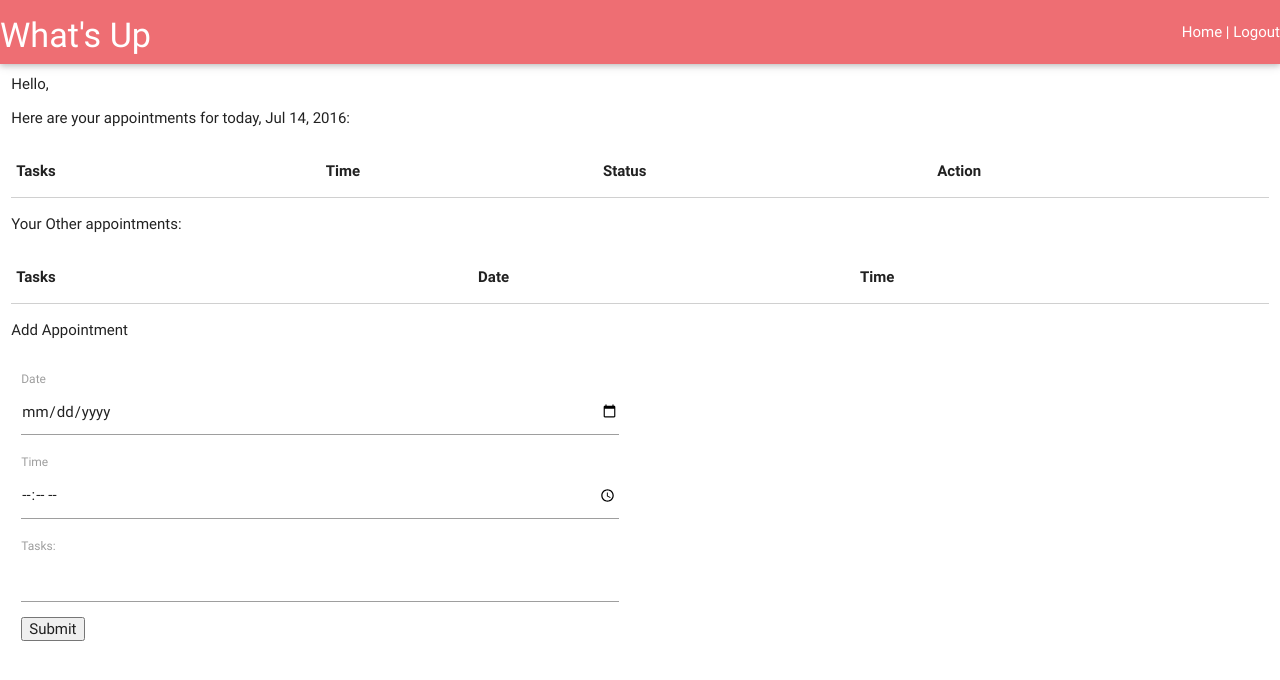
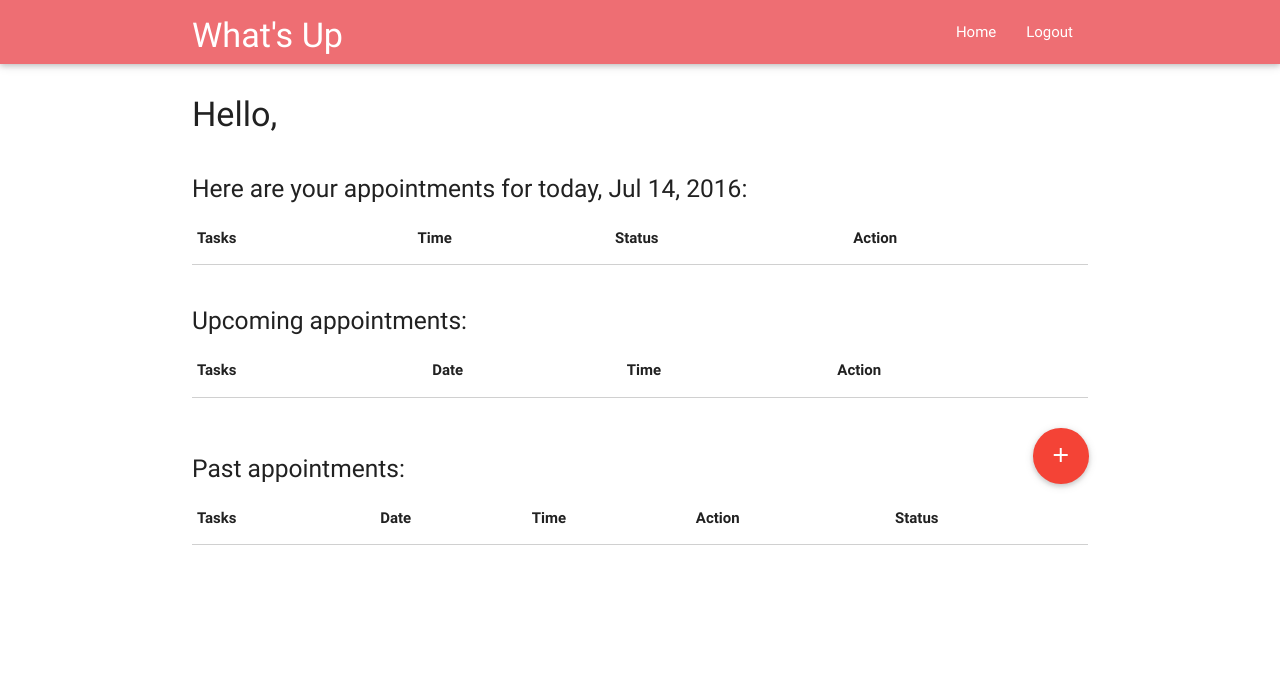
Before and after one commit to jhedfors/Project1_F, a CodeIgniter app: page /appointments in a window 1280 px wide. Shown: the top 680 px of the page. Run offline with CodeIgniter, Linux system fonts and the light colour scheme; data comes from the database, SQL or seed files in the repository; lists and menus that the app fills with data are empty; some libraries are stand-ins or nearby versions.

Commit message:
modularized and added modal to add appt

```diff
--- a/application/config/routes.php
+++ b/application/config/routes.php
@@ -1,53 +1,11 @@
 <?php  if ( ! defined('BASEPATH')) exit('No direct script access allowed');
 
-$route['default_controller'] = "/main";
-$route['main'] = "/main/login_reg_view";
-$route['appointments/(:num)'] = "/main/appointment_view/$1";
-$route['appointments'] = "/main/appointments_view";
-$route['add'] = "/main/add";
-$route['delete/(:num)'] = "/main/delete/$1";
-$route['logout'] = "/main/logout";
+$route['default_controller'] = "/users";
+$route['users'] = "/users/login_reg_view";
+$route['appointments/(:num)'] = "/appointments/appointment_view/$1";
+$route['appointments'] = "/appointments/appointments_view";
+$route['add'] = "/appointments/add";
+$route['delete/(:num)'] = "/appointments/delete/$1";
+$route['done/(:num)'] = "/appointments/mark_complete/$1";
+$route['logout'] = "/users/logout";
 $route['404_override'] = '';
-
-
-/*
-| -------------------------------------------------------------------------
-| URI ROUTING
-| -------------------------------------------------------------------------
-| This file lets you re-map URI requests to specific controller functions.
-|
-| Typically there is a one-to-one relationship between a URL string
-| and its corresponding controller class/method. The segments in a
-| URL normally follow this pattern:
-|
-|	example.com/class/method/id/
-|
-| In some instances, however, you may want to remap this relationship
-| so that a different class/function is called than the one
-| corresponding to the URL.
-|
-| Please see the user guide for complete details:
-|
-|	http://codeigniter.com/user_guide/general/routing.html
-|
-| -------------------------------------------------------------------------
-| RESERVED ROUTES
-| -------------------------------------------------------------------------
-|
-| There area two reserved routes:
-|
-|	$route['default_controller'] = 'welcome';
-|
-| This route indicates which controller class should be loaded if the
-| URI contains no data. In the above example, the "welcome" class
-| would be loaded.
-|
-|	$route['404_override'] = 'errors/page_missing';
-|
-| This route will tell the Router what URI segments to use if those provided
-| in the URL cannot be matched to a valid route.
-|
-*/
-
-/* End of file routes.php */
-/* Location: ./application/config/routes.php */
--- /dev/null
+++ b/application/controllers/appointments.php
@@ -0,0 +1,57 @@
+<?php if ( ! defined('BASEPATH')) exit('No direct script access allowed');
+
+class Appointments extends CI_Controller {
+	public function __construct(){
+		parent:: __construct();
+		$this->load->model('appointment_model');
+		$this->load->library('session');
+	}
+	public function appointments_view(){
+		$data = $this->appointment_model->show_appointments_user();
+		$this->load->view('appointments_view',['appointments'=>$data]);
+
+	}
+	public function appointment_view($id){
+		$data = $this->appointment_model->show_appointment($id);
+		$this->load->view('appointment_view',['appointment'=>$data]);
+
+	}
+	public function add(){
+		$this->form_validation->set_rules("date", "Date", "trim|required");
+		$this->form_validation->set_rules("time", "Time", "trim|required");
+		$this->form_validation->set_rules("task", "Task", "trim|required");
+		if($this->form_validation->run() === FALSE)		{
+			$this->session->set_userdata('errors',[validation_errors()]);
+			redirect('/appointments/appointments_view');
+		}
+		else {
+			$post = $this->input->post();
+			$this->appointment_model->add($post);
+			redirect('appointments');
+		}
+	}
+	public function modify_form(){
+		$this->form_validation->set_rules("date", "Date", "trim|required");
+		$this->form_validation->set_rules("time", "Time", "trim|required");
+		$this->form_validation->set_rules("task", "Task", "trim|required");
+		$this->form_validation->set_rules("status", "Status", "trim|required");
+		if($this->form_validation->run() === FALSE)		{
+			$this->session->set_userdata('errors',[validation_errors()]);
+			$post = $this->input->post();
+			redirect('appointments/'.$post['id']);
+		}
+		else {
+			$post = $this->input->post();
+			$this->appointment_model->modify_appointment($post);
+			redirect('appointments');
+		}
+	}
+	public function mark_complete($id){
+		$this->appointment_model->mark_complete($id);
+		redirect('appointments');
+	}
+	public function delete($id){
+		$this->appointment_model->delete_appointment($id);
+		redirect('appointments');
+	}
+}
--- a/application/controllers/main.php
+++ b/application/controllers/users.php
@@ -1,9 +1,9 @@
 <?php if ( ! defined('BASEPATH')) exit('No direct script access allowed');
 
-class Main extends CI_Controller {
+class Users extends CI_Controller {
 	public function __construct(){
 		parent:: __construct();
-		$this->load->model('main_model');
+		$this->load->model('user_model');
 		$this->load->library('session');
 	}
 	public function index()
@@ -52,8 +52,8 @@ class Main extends CI_Controller {
 		}
 		else{
 			$post = $this->input->post();
-			if($this->main_model->register($post) ){
-				$record = $this->main_model->show_by_email($post['email_pk']);
+			if($this->user_model->register($post) ){
+				$record = $this->user_model->show_by_email($post['email_pk']);
 				$this->session->set_userdata('active_id' ,$record['id']);
 				$this->session->set_userdata('first_name' ,$record['first_name']);
 				redirect('appointments');
@@ -62,7 +62,7 @@ class Main extends CI_Controller {
 		}
 	}
 	public function check_preexisting_email($post_email){
-		$record = $this->main_model->show_by_email($post_email);
+		$record = $this->user_model->show_by_email($post_email);
 		if($record){
 			$this->form_validation->set_message('check_preexisting_email', '%s is already in use');
 			return FALSE;
@@ -74,11 +74,11 @@ class Main extends CI_Controller {
 	public function check_credentials(){
 		$post = $this->input->post();
 		$record;
-		if ($this->main_model->show_by_email($post['email']) == null) {
+		if ($this->user_model->show_by_email($post['email']) == null) {
 			$this->form_validation->set_message('check_credentials', 'Email/Password incorrect');
 			return FALSE;
 		}
-		$record = $this->main_model->show_by_email($post['email']);
+		$record = $this->user_model->show_by_email($post['email']);
 		if($record['password'] != do_hash($post['password_chk'])) {
 			$this->form_validation->set_message('check_credentials', 'Email/Password incorrect');
 			return FALSE;
@@ -88,59 +88,6 @@ class Main extends CI_Controller {
 		$this->session->set_userdata('first_name' ,$record['first_name']);
 		return TRUE;
 	}
-
-	public function appointments_view(){
-		$data = $this->main_model->show_appointments_user();
-		$this->load->view('appointments_view',['appointments'=>$data]);
-
-	}
-	public function appointment_view($id){
-		$data = $this->main_model->show_appointment($id);
-		$this->load->view('appointment_view',['appointment'=>$data]);
-
-	}
-
-	public function add(){
-		$this->form_validation->set_rules("date", "Date", "trim|required");
-		$this->form_validation->set_rules("time", "Time", "trim|required");
-		$this->form_validation->set_rules("task", "Task", "trim|required");
-		if($this->form_validation->run() === FALSE)		{
-			// die(106);
-			$this->session->set_userdata('errors',[validation_errors()]);
-			redirect('/main/appointments_view');
-		}
-		else {
-			$post = $this->input->post();
-			$this->main_model->add($post);
-			redirect('appointments');
-		}
-
-	}
-	public function modify_form(){
-		$this->form_validation->set_rules("date", "Date", "trim|required");
-		$this->form_validation->set_rules("time", "Time", "trim|required");
-		$this->form_validation->set_rules("task", "Task", "trim|required");
-		$this->form_validation->set_rules("status", "Status", "trim|required");
-		// $this->validation();
-		if($this->form_validation->run() === FALSE)		{
-			$this->session->set_userdata('errors',[validation_errors()]);
-			$post = $this->input->post();
-			redirect('appointments/'.$post['id']);
-		}
-		else {
-			$post = $this->input->post();
-			$this->main_model->modify_appointment($post);
-			redirect('appointments');
-		}
-
-	}
-
-	public function delete($id){
-		$this->main_model->delete_appointment($id);
-		redirect('appointments');
-	}
-
-
 	public function logout(){
 		$this->session->sess_destroy();
 		redirect('/');
--- a/application/models/main_model.php
+++ b/application/models/appointment_model.php
@@ -1,54 +1,12 @@
 <?php if ( ! defined('BASEPATH')) exit('No direct script access allowed');
 
-class Main_model extends CI_Model {
-	public function __construct(){
-		$this->load->helper('security');
-	}
-	public function register($post){
-		$password = do_hash($post['password']);
-		$first_name = $this->get_first_name($post['name']);
-		$query = "INSERT INTO users (name, first_name, email, password, dob, created_at, modified_at) VALUES(?,?,?,?,?,NOW(),NOW());
-";
-		$values =
-			 ["{$post['name']}",$first_name,"{$post['email_pk']}",$password,"{$post['dob']}"];
-		$this->db->query($query, $values);
-		return true;
-	}
-
-	public function get_first_name($name){
-		$first_name ='';
-		for ($i=0; $i < strlen($name); $i++) {
-			if ($name[$i] == ' ') {
-				break;
-			}
-			else {
-				$first_name.=$name[$i];
-			}
-		};
-
-		return $first_name;
-	}
-	public function show_user($index,$value){
-		$query =
-			"SELECT * FROM users WHERE ".$index." = ?";
-		$values = [$value];
-		return $this->db->query($query,$values)->row_array();
-	}
-	public function show_by_id($id){
-		$query =
-			"SELECT alias, name, email FROM users WHERE id = ?";
-		$values = [$id];
-		return $this->db->query($query,$values)->row_array();
-	}
-	public function show_by_email($email){
-		return $this->show_user('email',$email);
-	}
+class Appointment_model extends CI_Model {
 	public function add($post){
 		$active_id = $this->session->userdata('active_id');
 		$date_time = "{$post['date']} {$post['time']}";
 		$query =
 			"INSERT INTO appointments (task, date_time, status, created_at, modified_at, user_id) VALUES (?,?,?, NOW(), NOW(),?)";
-		$values = [$post['task'],$date_time,'pending',$active_id];
+		$values = [$post['task'],$date_time,'Pending',$active_id];
 		return $this->db->query($query,$values);
 	}
 	public function show_appointments_user(){
@@ -74,6 +32,13 @@ class Main_model extends CI_Model {
 		$values =[$post['task'],$date_time,$post['status'],$post['id']];
 		$this->db->query($query,$values);
 	}
+	public function mark_complete($id){
+		$query =
+				"UPDATE appointments SET status = ?, modified_at = NOW()
+				WHERE id = ?";
+		$values =['Done',$id];
+		$this->db->query($query,$values);
+	}
 	public function delete_appointment($id){
 		$query =
 				"DELETE FROM appointments WHERE id=?";
--- a/application/views/appointments_view.php
+++ b/application/views/appointments_view.php
@@ -3,33 +3,34 @@
 <head>
   <meta http-equiv="Content-Type" content="text/html; charset=UTF-8"/>
   <meta name="viewport" content="width=device-width, initial-scale=1, maximum-scale=1.0"/>
-  <title>Login/Registration</title>
+  <title>What's Up</title>
   <!-- CSS  -->
   <link href="https://fonts.googleapis.com/icon?family=Material+Icons" rel="stylesheet">
   <link href="/assets/css/materialize.css" type="text/css" rel="stylesheet" media="screen,projection"/>
   <link href="/assets/css/style.css" type="text/css" rel="stylesheet" media="screen,projection"/>
+  <script src="https://code.jquery.com/jquery-2.1.1.min.js"></script>
+  <script src="/assets/js/materialize.js"></script>
+  <script src="/assets/js/init.js"></script>
 </head>
 <body>
-  <?php
-
-   ?>
   <nav>
-    <div class="nav-wrapper">
-      <div class="col s4 left" >
+    <div class="nav-wrapper container">
       <h4 class = "left">What's Up</h4>
-      </div>
-      <div class="col s4 right">
-        <a href="/appointments">Home</a> | <a href="/logout">Logout</a>
-      </div>
+      <ul id= "nav" class="right">
+        <li><a href="/appointments">Home</a></li>
+        <li><a href="/logout">Logout</a></li>
+      </ul>
    </div>
   </nav>
+  <div class="container section">
     <div class="row">
       <div class="col s12">
-      <h6>Hello, <?php echo $this->session->userdata('first_name') ?></h6>
-      <p>
+        <h4>Hello, <?php echo $this->session->userdata('first_name') ?></h4>
+        <div class="section">
+          <h5>
             Here are your appointments for today, <?php echo date("M d, Y")  ?>:
-      </p>
-      <table>
+          </h5>
+          <table class="section">
             <thead>
               <tr>
                 <th>
@@ -49,20 +50,155 @@
             <tbody>
               <?php
               if (isset($appointments)) {
-
                 foreach ($appointments as $appointment) {
                   $current_date = date("Ymd");
                   $appointment_date= date("Ymd", strtotime($appointment['date_time']));
-
                   if(($current_date) == $appointment_date) {
-
                     ?>
                     <tr>
                       <td>
                         <?php echo $appointment['task'] ?>
                       </td>
                       <td>
-                  <?php echo date("h:i",strtotime($appointment['date_time'])) ?>
+                        <?php echo date("h:i A",strtotime($appointment['date_time'])) ?>
+                      </td>
+                      <td>
+                        <?php echo $appointment['status'] ?>
+                      </td>
+                      <td>
+                        <a href="done/<?php echo $appointment['appointment_id'] ?>">Done</a> |
+                        <a href="/appointments/<?php echo $appointment['appointment_id'] ?>">Edit</a> | <a href="delete/<?php echo $appointment['appointment_id'] ?>">Delete</a>
+                      </td>
+                    </tr>
+                    <?php
+                  }
+                }
+              }
+              ?>
+            </tbody>
+          </table>
+
+        </div>
+        <div class="section">
+          <h5>
+            Upcoming appointments:
+          </h5>
+          <table>
+            <thead>
+              <th>
+                Tasks
+              </th>
+              <th>
+                Date
+              </th>
+              <th>
+                Time
+              </th>
+              <th>
+                Action
+              </th>
+            </thead>
+            <tbody>
+              <?php
+              if (isset($appointments)) {
+                foreach ($appointments as $appointment) {
+                  $current_date = date("Ymd");
+                  $appointment_date= date("Ymd", strtotime($appointment['date_time']));
+                  if(($current_date) < $appointment_date  ) {
+                    ?>
+                    <tr>
+                      <td>
+                        <?php echo $appointment['task'] ?>
+                      </td>
+                      <td>
+                        <?php echo date("M d",strtotime($appointment['date_time'])) ?>
+                      </td>
+                      <td>
+                        <?php echo date("h:i A",strtotime($appointment['date_time'])) ?>
+                      </td>
+                      <td>
+                        <a href="/appointments/<?php echo $appointment['appointment_id'] ?>">Edit</a>  <a href="delete/<?php echo $appointment['appointment_id'] ?>">Delete</a>
+                      </td>
+                    </tr>
+                    <?php
+                  }
+                }
+              } ?>
+            </tbody>
+          </table>
+        </div>
+        <!-- Modal Trigger -->
+        <div class="section">
+          <a href="#new_appointment" class="section btn-floating right btn-large waves-effect waves-light red modal-trigger"><i class="material-icons">add</i></a>
+          <div id="new_appointment" class="modal">
+            <!-- Modal Structure -->
+            <div class="modal-content">
+              <h5>
+                Add Appointment
+              </h5>
+              <form class="" action="/add" method="post">
+                <label for="date">Date</label><input type="date" name="date" value="">
+                <label for="time">Time</label><input type="time" name="time" value="">
+                <label for="task">Tasks:</label><input type="text" name="task" value="">
+                <div class="modal-footer">
+                  <input class="modal-action waves-effect waves-green btn-flat" type="submit" value="Add Appointment">
+                </div>
+              </form>
+              <div class="errors">
+                <?php
+                $errors =$this->session->userdata('errors');
+                if(strlen($errors{0})){
+                  echo '<script type="text/javascript">';
+                  echo "$('#new_appointment').openModal()";
+                  echo '</script>';
+                  foreach ($errors as $error) {
+                    echo $error;
+                  }
+                }
+                $this->session->set_userdata('errors',[validation_errors()]);
+                ?>
+              </div>
+            </div>
+          </div>
+          <div class="section">
+            <h5>
+              Past appointments:
+            </h5>
+            <table>
+              <thead>
+                <th>
+                  Tasks
+                </th>
+                <th>
+                  Date
+                </th>
+                <th>
+                  Time
+                </th>
+                <th>
+                  Action
+                </th>
+                <th>
+                  Status
+                </th>
+              </thead>
+              <tbody>
+                <?php
+                if (isset($appointments)) {
+                  foreach ($appointments as $appointment) {
+                    $current_date = date("Ymd");
+                    $appointment_date= date("Ymd", strtotime($appointment['date_time']));
+                    if(($current_date) > $appointment_date  ) {
+                      ?>
+                      <tr>
+                        <td>
+                          <?php echo $appointment['task'] ?>
+                        </td>
+                        <td>
+                          <?php echo date("M d",strtotime($appointment['date_time'])) ?>
+                        </td>
+                        <td>
+                          <?php echo date("h:i A",strtotime($appointment['date_time'])) ?>
                         </td>
                         <td>
                           <?php echo $appointment['status'] ?>
@@ -74,84 +210,12 @@
                       <?php
                     }
                   }
-
-          }
-          ?>
-        </tbody>
-      </table>
-      <p>
-        Your Other appointments:
-      </p>
-      <table>
-        <thead>
-          <th>
-            Tasks
-          </th>
-          <th>
-            Date
-          </th>
-          <th>
-            Time
-          </th>
-        </thead>
-        <tbody>
-          <?php
-        if (isset($appointments)) {
-          foreach ($appointments as $appointment) {
-            $current_date = date("Ymd");
-            $appointment_date= date("Ymd", strtotime($appointment['date_time']));
-            if(($current_date) !== $appointment_date  ) {
-          ?>
-          <tr>
-            <td>
-              <?php echo $appointment['task'] ?>
-            </td>
-            <td>
-              <?php echo date("M d",strtotime($appointment['date_time'])) ?>
-            </td>
-            <td>
-              <?php echo date("h:i",strtotime($appointment['date_time'])) ?>
-            </td>
-          </tr>
-          <?php
-              }
-            }
                 } ?>
               </tbody>
             </table>
           </div>
-    <div class="row">
-      <div class="col s6">
-        <p>
-          Add Appointment
-        </p>
-        <form class="" action="/add" method="post">
-          <label for="date">Date</label><input type="date" name="date" value="">
-          <label for="time">Time</label><input type="time" name="time" value="">
-          <label for="task">Tasks:</label><input type="text" name="task" value="">
-          <input type="submit">
-        </form>
-        <div class="errors">
-          <?php
-          $errors =$this->session->userdata('errors');
-          if($errors){
-            foreach ($errors as $error) {
-              echo $error;
-            }
-          }
-          $this->session->set_userdata('errors',[validation_errors()]);
-           ?>
         </div>
       </div>
-
     </div>
-
-  </div>
-
-
-  <!--  Scripts-->
-  <script src="https://code.jquery.com/jquery-2.1.1.min.js"></script>
-  <script src="/assets/js/materialize.js"></script>
-  <script src="/assets/js/init.js"></script>
   </body>
 </html>
--- a/assets/css/style.css
+++ b/assets/css/style.css
@@ -6,12 +6,12 @@
  * Made By MaterializeCSS.com
  */
 
-.icon-block {
+/*.icon-block {
   padding: 0 15px;
-}
-.icon-block .material-icons {
+}*/
+/*.icon-block .material-icons {
 	font-size: inherit;
-}
+}*/
 
 body{
   padding: 0px;
--- a/assets/js/init.js
+++ b/assets/js/init.js
@@ -1,7 +1,24 @@
-(function($){
-  $(function(){
+$(document).ready(function(){
+  // $('#modal1').openModal();
 
-    $('.button-collapse').sideNav();
+  // the "href" attribute of .modal-trigger must specify the modal ID that wants to be triggered
+  $('.modal-trigger').leanModal();
+  $('.button-collapse').sideNav();
 
-  }); // end of document ready
-})(jQuery); // end of jQuery name space
+//   $( "form" ).submit(function( event ) {
+//   event.preventDefault();
+// });
+
+});
+
+
+
+// (function($){
+//   $(function(){
+//
+//     $('.button-collapse').sideNav();
+//     $('.modal-trigger').leanModal();
+//
+//
+//   }); // end of document ready
+// })(jQuery); // end of jQuery name space
```
Also changed, not shown: application/models/user_model.php (added, +44 -0 lines), application/views/appointment_view.php (+14 -15 lines), application/views/login_reg_view.php (+23 -9 lines). Lines whose indentation alone changed are shown as unchanged.
